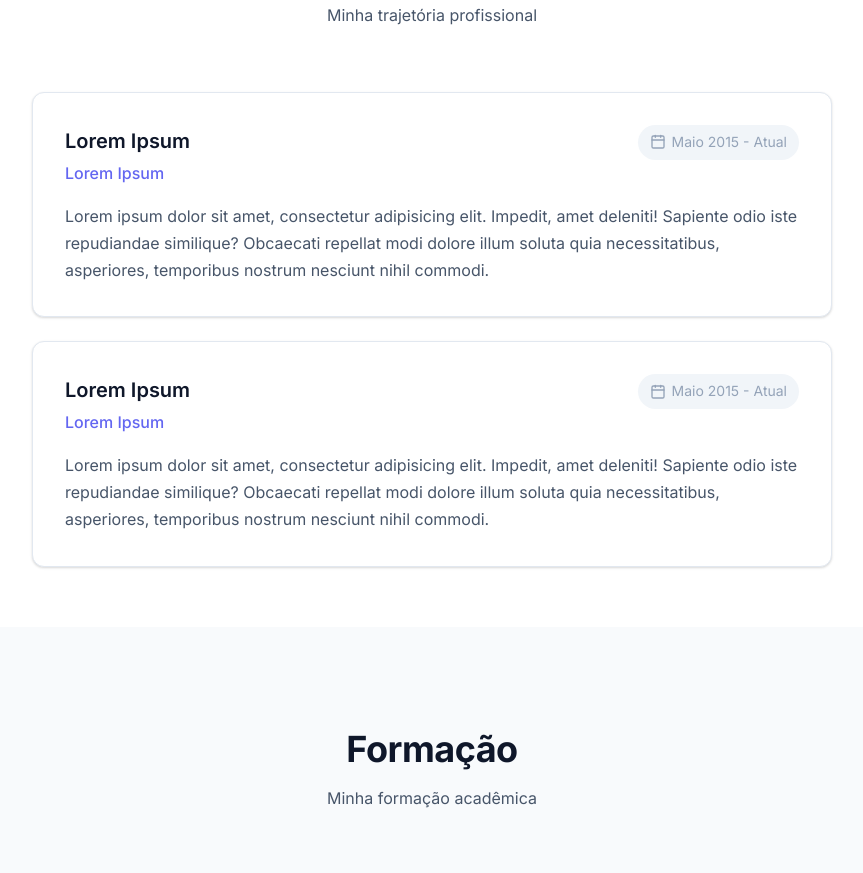
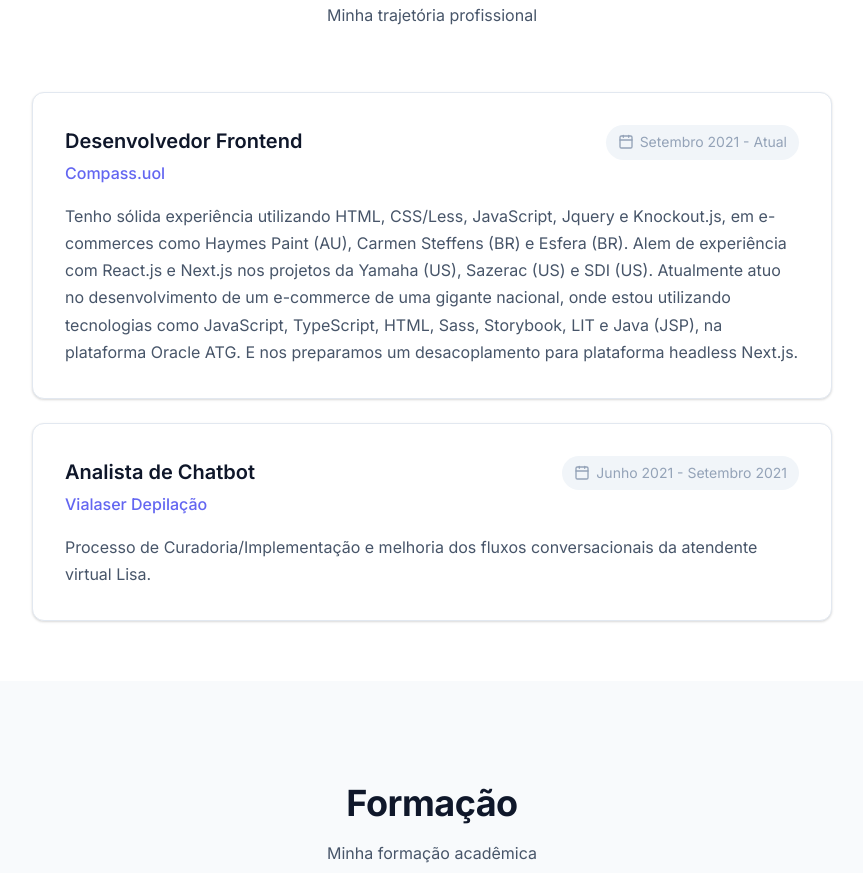
Before and after one commit to clemersonbp/clemersonbp.github.io, a plain HTML site: page index.html in a window 1280 px wide. Shown: the part 859-1732 px from the top of the page, without its empty margins (208-1071 px from the left). Drawn offline with nearby package versions, Linux system fonts and the light colour scheme.

Commit message:
feat: replace placeholder timeline content with actual professional experience details

```diff
--- a/index.html
+++ b/index.html
@@ -100,18 +100,24 @@
                         <div class="timeline-content card">
                             <div class="timeline-header">
                                 <div>
-                                    <h3 class="timeline-title">Lorem Ipsum</h3>
-                                    <p class="timeline-company">Lorem Ipsum</p>
+                                    <h3 class="timeline-title">Desenvolvedor Frontend</h3>
+                                    <p class="timeline-company">Compass.uol</p>
                                 </div>
                                 <span class="timeline-date">
                                     <i data-lucide="calendar" class="icon-sm"></i>
-                                    Maio 2015 - Atual
+                                    Setembro 2021 - Atual
                                 </span>
                             </div>
                             <p class="timeline-description">
-                                Lorem ipsum dolor sit amet, consectetur adipisicing elit. Impedit, amet deleniti!
-                                Sapiente odio iste repudiandae similique? Obcaecati repellat modi dolore illum soluta
-                                quia necessitatibus, asperiores, temporibus nostrum nesciunt nihil commodi.
+                                Tenho sólida experiência utilizando HTML, CSS/Less, JavaScript, Jquery e Knockout.js, em
+                                e-commerces como Haymes Paint (AU), Carmen Steffens (BR) e Esfera (BR).
+                                Alem de experiência com React.js e Next.js nos projetos da Yamaha (US),
+                                Sazerac (US) e SDI (US).
+                                Atualmente atuo no desenvolvimento de um e-commerce de uma gigante nacional, onde estou
+                                utilizando
+                                tecnologias como JavaScript, TypeScript, HTML, Sass, Storybook, LIT e Java (JSP), na
+                                plataforma
+                                Oracle ATG. E nos preparamos um desacoplamento para plataforma headless Next.js.
                             </p>
                         </div>
                     </div>
@@ -121,18 +127,17 @@
                         <div class="timeline-content card">
                             <div class="timeline-header">
                                 <div>
-                                    <h3 class="timeline-title">Lorem Ipsum</h3>
-                                    <p class="timeline-company">Lorem Ipsum</p>
+                                    <h3 class="timeline-title">Analista de Chatbot</h3>
+                                    <p class="timeline-company">Vialaser Depilação</p>
                                 </div>
                                 <span class="timeline-date">
                                     <i data-lucide="calendar" class="icon-sm"></i>
-                                    Maio 2015 - Atual
+                                    Junho 2021 - Setembro 2021
                                 </span>
                             </div>
                             <p class="timeline-description">
-                                Lorem ipsum dolor sit amet, consectetur adipisicing elit. Impedit, amet deleniti!
-                                Sapiente odio iste repudiandae similique? Obcaecati repellat modi dolore illum soluta
-                                quia necessitatibus, asperiores, temporibus nostrum nesciunt nihil commodi.
+                                Processo de Curadoria/Implementação e melhoria dos fluxos conversacionais da atendente
+                                virtual Lisa.
                             </p>
                         </div>
                     </div>
```
